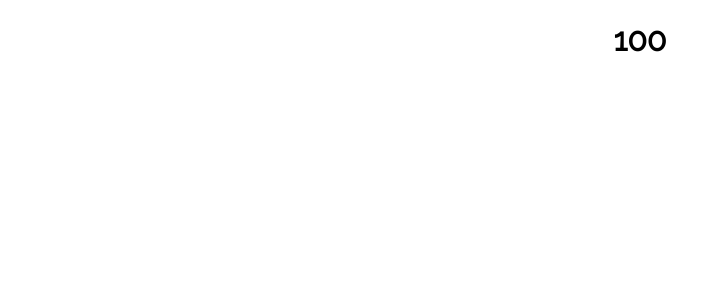
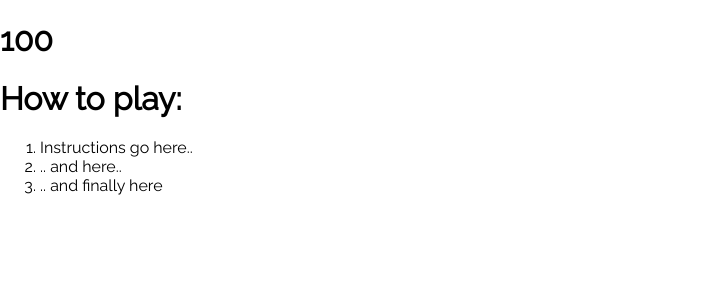
Before and after one commit to MichelleNguy/regency, a React (Create React App) app: page /instructions in a window 1280 px wide. Shown: the top 300 px of the page, without its empty margins (0-728 px from the left). Built offline with nearby package versions, Linux system fonts and the light colour scheme.

Commit message:
added components to main menu

```diff
--- a/src/App.css
+++ b/src/App.css
@@ -1,8 +1,11 @@
 @import url('https://fonts.googleapis.com/css?family=Raleway&display=swap');
 
+* {
+  font-family: 'Raleway', sans-serif;
+}
+
 .App {
-  text-align: center;
-  font-family: 'Raleway', sans-serif;
+  /* text-align: center; */
 }
 
 .App-logo {
--- /dev/null
+++ b/src/components/Instructions.js
@@ -0,0 +1,16 @@
+import React from 'react'
+
+const Instructions = () => {
+    return (
+        <div>
+            <h1>How to play:</h1>
+            <ol>
+                <li>Instructions go here..</li>
+                <li>.. and here..</li>
+                <li>.. and finally here</li>
+            </ol>
+        </div>
+    )
+}
+
+export default Instructions
--- a/src/components/MainMenu.js
+++ b/src/components/MainMenu.js
@@ -1,13 +1,14 @@
 import React from 'react'
+import { Link } from 'react-router-dom'
 
 
 const MainMenu = () => {
 
     return (
         <div>
-            <button>7 days</button>
-            <button>14 days</button>
-            <button>21 days</button>
+            <Link to="/menu" exact>PLAY</Link>
+            <Link to="/instructions" exact>INSTRUCTIONS</Link>
+            <Link to="/credits" exact>CREDITS</Link>
         </div>
     )
 }
--- /dev/null
+++ b/src/containers/GameMenu.js
@@ -0,0 +1,13 @@
+import React from 'react'
+
+
+const GameMenu = () =>{
+    return (
+        <div>
+            <h1>huh</h1>
+        </div>
+    )
+}
+
+
+export default GameMenu
--- a/src/containers/MainContainer.js
+++ b/src/containers/MainContainer.js
@@ -3,6 +3,9 @@ import { Route, Switch } from 'react-router-dom';
 import { useDispatch, useSelector } from "react-redux";
 
 import MainMenu from '../components/MainMenu'
+import Instructions from '../components/Instructions'
+import Credits from '../components/Credits'
+import GameMenu from './GameMenu'
 
 const MainContainer = () => {
 
@@ -14,6 +17,9 @@ const MainContainer = () => {
             <h1>{gameData.bank}</h1>
             <Switch>
                 <Route path="/" exact component={MainMenu} />
+                <Route path="/instructions" exact component={Instructions} />
+                <Route path="/credits" exact component={Credits} />
+                <Route path="/menu" exact component={GameMenu} />
             </Switch>
         </div>
     )
```
Also changed, not shown: src/components/Credits.js (added).
